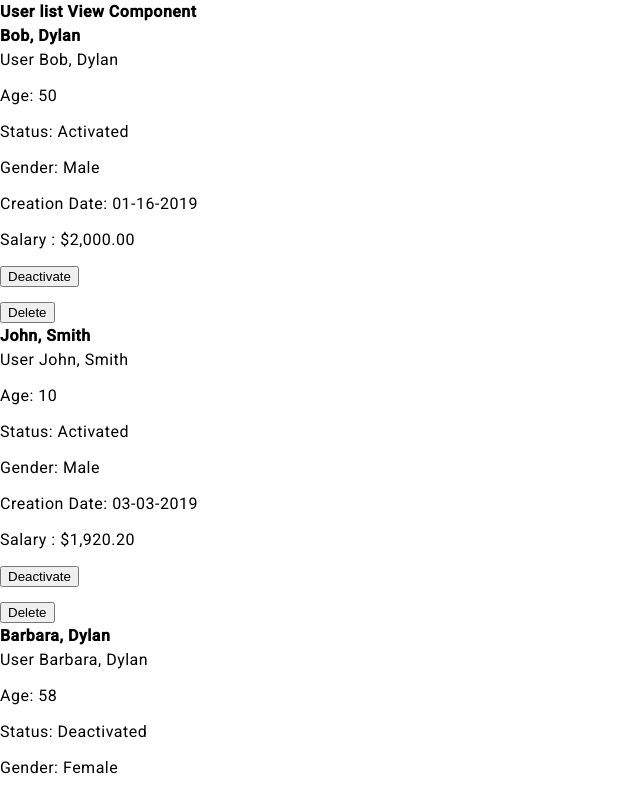
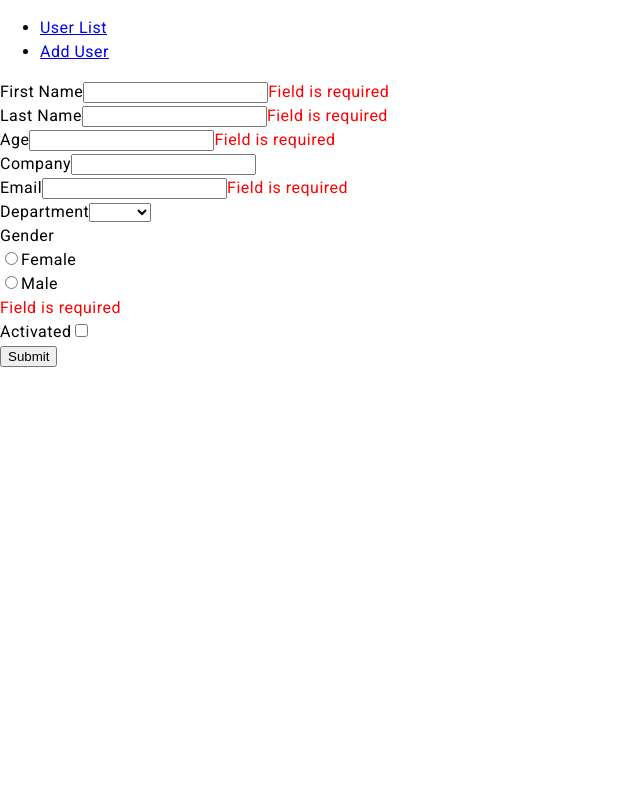
Before and after one commit to kazharski85/training, an Angular app: page /add-new-user in a window 1280 px wide. Before the commit this address led to /. Shown: the top 795 px of the page, without its empty margins (0-640 px from the left). Built offline with nearby package versions, Linux system fonts and the light colour scheme.

Commit message:
Lessons 5,6.

```diff
--- a/src/app/app.component.html
+++ b/src/app/app.component.html
@@ -1 +1,7 @@
-<app-use-list-view-component></app-use-list-view-component>
+<nav>
+  <ul>
+    <li><a routerLink="/list" routerLinkActive="active" ariaCurrentWhenActive="page">User List</a></li>
+    <li><a routerLink="/add-new-user" routerLinkActive="active" ariaCurrentWhenActive="page">Add User</a></li>
+  </ul>
+</nav>
+<router-outlet></router-outlet>
--- a/src/app/app.routes.ts
+++ b/src/app/app.routes.ts
@@ -1,3 +1,8 @@
 import { Routes } from '@angular/router';
+import { UserFormComponent } from './components/user-form/user-form/user-form.component';
+import { UseListViewComponent } from './components/use-list-view/use-list-view.component';
 
-export const routes: Routes = [];
+export const routes: Routes = [
+    { path: 'list', component: UseListViewComponent },
+    { path: 'add-new-user', component: UserFormComponent },
+];
--- a/src/app/components/use-list-view/use-list-view.component.ts
+++ b/src/app/components/use-list-view/use-list-view.component.ts
@@ -1,7 +1,8 @@
-import { Component } from '@angular/core';
-import { Gender, User } from '../../interfaces/user.interface';
+import { Component, OnInit } from '@angular/core';
+import { User } from '../../interfaces/user.interface';
 import { UserListMainComponent } from "../user-list-main/user-list-main.component";
 import { OrderByCreationDatePipe } from "../../pipes/order-by-creation-date.pipe";
+import { UserService } from '../../services/user.service';
 
 @Component({
   selector: 'app-use-list-view-component',
@@ -10,12 +11,15 @@ import { OrderByCreationDatePipe } from "../../pipes/order-by-creation-date.pipe
   templateUrl: './use-list-view.component.html',
   styleUrl: './use-list-view.component.scss'
 })
-export class UseListViewComponent {
-  public users: User[] = [{ firstName: 'Bob', lastName: "Dylan", age: 50, gender: Gender.M, activated: true, dateOfCreation: new Date("2019-01-16"), salary: 2000 },
-  { firstName: 'Barbara', lastName: "Dylan", age: 58, gender: Gender.F, activated: false, dateOfCreation: new Date("2020-02-11"), salary: 1000 },
-  { firstName: 'John', lastName: "Smith", age: 10, gender: Gender.M, activated: true, dateOfCreation: new Date("2019-03-03"), salary: 1920.2 }
-  ];
+export class UseListViewComponent implements OnInit {
 
+  constructor(private userService: UserService) { }
+
+  public users: User[] = [];
+
+  ngOnInit(): void {
+    this.users = this.userService.users
+  }
 
   public onActivatedButtonClick(index: number) {
     if (index < this.users.length && index >= 0) {
--- /dev/null
+++ b/src/app/components/user-form/user-form/user-form.component.html
@@ -0,0 +1,65 @@
+<ng-container [formGroup]="userFormGroup">
+    <div>
+        <div>
+            <label for="firstName">First Name</label>
+            <input type="text" name="firstName" formControlName="firstName">
+            <span *ngIf="userFormGroup.get('firstName')?.errors?.['required']" class="error-message">Field is
+                required</span>
+        </div>
+        <div>
+            <label for="lastName">Last Name</label>
+            <input type="text" name="lastName" formControlName="lastName">
+            <span *ngIf="userFormGroup.get('lastName')?.errors?.['required']" class="error-message">Field is
+                required</span>
+        </div>
+        <div>
+            <label for="age">Age</label>
+            <input type="number" name="age" formControlName="age">
+            <span *ngIf="userFormGroup.get('age')?.errors?.['required']" class="error-message">Field is required</span>
+            <span *ngIf="userFormGroup.get('age')?.errors?.['min']" class="error-message">Age should be more than
+                5</span>
+            <span *ngIf="userFormGroup.get('age')?.errors?.['max']" class="error-message">Age should be less than
+                100</span>
+        </div>
+        <div>
+            <label for="company">Company</label>
+            <input type="text" name="company" formControlName="company">
+            <span *ngIf="userFormGroup.get('company')?.errors?.['maxLength']" class="error-message">The length should be
+                no more than 35</span>
+
+        </div>
+        <div>
+            <label for="email">Email</label>
+            <input type="text" name="email" formControlName="email">
+            <span *ngIf="userFormGroup.get('email')?.errors?.['required']" class="error-message">Field is
+                required</span>
+            <span *ngIf="userFormGroup.get('email')?.errors?.['email']" class="error-message">Email should be in correct
+                format </span>
+            <span *ngIf="userFormGroup.get('email')?.errors?.['gmailDomain']" class="error-message">Domain should be gmail.com</span>
+        </div>
+        <div>
+            <label for="department">Department</label>
+            <select id="department" formControlName="department">
+                <option *ngFor="let d of departments" [ngValue]="d">{{ d }}</option>
+            </select>
+        </div>
+        <div>
+            <label for="gender">Gender</label>
+            <div>
+                <input style="display: inline" id="female" type="radio" name="gender" value="F" formControlName="gender">
+                <label for="female">Female</label>
+            </div>
+            <div>
+                <input style="display: inline" id="male" type="radio" name="gender" value="M" formControlName="gender">
+                <label for="male">Male</label>
+            </div>
+            <span *ngIf="userFormGroup.get('gender')?.errors?.['required']" class="error-message">Field is
+                required</span>
+        </div>
+        <div>
+            <label for="activated">Activated</label>
+            <input type="checkbox" name="activated" formControlName="activated">
+        </div>
+    </div>
+</ng-container>
+<button (click)="saveUser()">Submit</button>
--- /dev/null
+++ b/src/app/components/user-form/user-form/user-form.component.ts
@@ -0,0 +1,48 @@
+import { CommonModule } from '@angular/common';
+import { Component } from '@angular/core';
+import { AbstractControl, FormControl, FormGroup, ReactiveFormsModule, ValidationErrors, ValidatorFn, Validators } from '@angular/forms';
+import { UserService } from '../../../services/user.service';
+import { Gender, User } from '../../../interfaces/user.interface';
+import { ActivatedRoute, Router } from '@angular/router';
+
+function gmailDomainValidator(): ValidatorFn {
+  return (control: AbstractControl): ValidationErrors | null => {
+    if (!control.value) return null;
+
+    return !control.value.toString().includes('@gmail.com') ? { gmailDomain: true } : null;
+  }
+}
+
+@Component({
+  selector: 'app-user-form',
+  standalone: true,
+  imports: [CommonModule, ReactiveFormsModule],
+  templateUrl: './user-form.component.html',
+  styleUrl: './user-form.component.scss'
+})
+export class UserFormComponent {
+  constructor(private userService: UserService,
+    private router: Router,
+    private route: ActivatedRoute) { }
+
+
+  departments: string[] = ['FE', 'BE', 'Mobile', 'QA'];
+  public userFormGroup = new FormGroup({
+    firstName: new FormControl('', [Validators.required]),
+    lastName: new FormControl('', [Validators.required]),
+    age: new FormControl(null, [Validators.required, Validators.min(5), Validators.max(100)]),
+    company: new FormControl('', [Validators.maxLength(35)]),
+    email: new FormControl('', [Validators.required, Validators.email, gmailDomainValidator()]),
+    department: new FormControl(''),
+    gender: new FormControl(null, [Validators.required]),
+    activated: new FormControl(),
+  })
+
+  public saveUser(): void {
+    if (this.userFormGroup.valid) {
+      this.userService.addUser(new User(this.userFormGroup.value));
+      this.router.navigate(['list'], { relativeTo: this.route.parent })
+    }
+  }
+
+}
--- a/src/app/components/user-list-main/user-list-main.component.html
+++ b/src/app/components/user-list-main/user-list-main.component.html
@@ -10,4 +10,4 @@
 <div>
     <label>Max age:</label>
     <input type="number" [(ngModel)]="maxAge">
-  </div>
+</div>
--- a/src/app/interfaces/user.interface.ts
+++ b/src/app/interfaces/user.interface.ts
@@ -1,11 +1,18 @@
-export interface User {
-  firstName: string;
-  lastName: string;
-  age: number;
-  gender: Gender;
-  activated: boolean;
-  dateOfCreation: Date;
-  salary: number
+export class User {
+  public firstName: string | null | undefined;
+  public lastName: string | null | undefined;
+  public age: number | null | undefined;
+  public gender: Gender | null | undefined;;
+  public activated!: boolean;
+  public dateOfCreation!: Date;
+  public salary!: number;
+  public company: string | null | undefined;
+  public department: string | null | undefined;
+  public email: string | null | undefined;
+
+  public constructor(init?: Partial<User>) {
+    Object.assign(this, init);
+}
 }
 
 export enum Gender {
--- /dev/null
+++ b/src/app/services/user.service.ts
@@ -0,0 +1,34 @@
+import { Injectable } from '@angular/core';
+import { Gender, User } from '../interfaces/user.interface';
+
+@Injectable({
+  providedIn: 'root'
+})
+export class UserService {
+  constructor() { }
+  public users: User[] = [{
+    firstName: 'Bob', lastName: "Dylan", age: 50, gender: Gender.M, activated: true, dateOfCreation: new Date("2019-01-16"), salary: 2000,
+    company: 'Issoft',
+    department: 'BE',
+    email: 'test@mail.ru'
+  },
+  {
+    firstName: 'Barbara', lastName: "Dylan", age: 58, gender: Gender.F, activated: false, dateOfCreation: new Date("2020-02-11"), salary: 1000,
+    company: 'Issoft',
+    department: 'FE',
+    email: 'fe@issoft.by'
+  },
+  {
+    firstName: 'John', lastName: "Smith", age: 10, gender: Gender.M, activated: true, dateOfCreation: new Date("2019-03-03"), salary: 1920.2,
+    company: 'Issoft',
+    department: 'QA',
+    email: 'qa@gmail.com'
+  }
+  ];
+
+  public addUser(user: User): void {
+    user.dateOfCreation = new Date();
+    this.users.push(user);
+  }
+
+}
--- a/src/styles.scss
+++ b/src/styles.scss
@@ -2,3 +2,6 @@
 
 html, body { height: 100%; }
 body { margin: 0; font-family: Roboto, "Helvetica Neue", sans-serif; }
+.error-message {
+    color: red;
+}
```
Also changed, not shown: src/app/app.component.ts (+4 -3 lines), src/app/components/user-form/user-form/user-form.component.scss (added), 1 other file (tests, documents, lock files or other folders).
